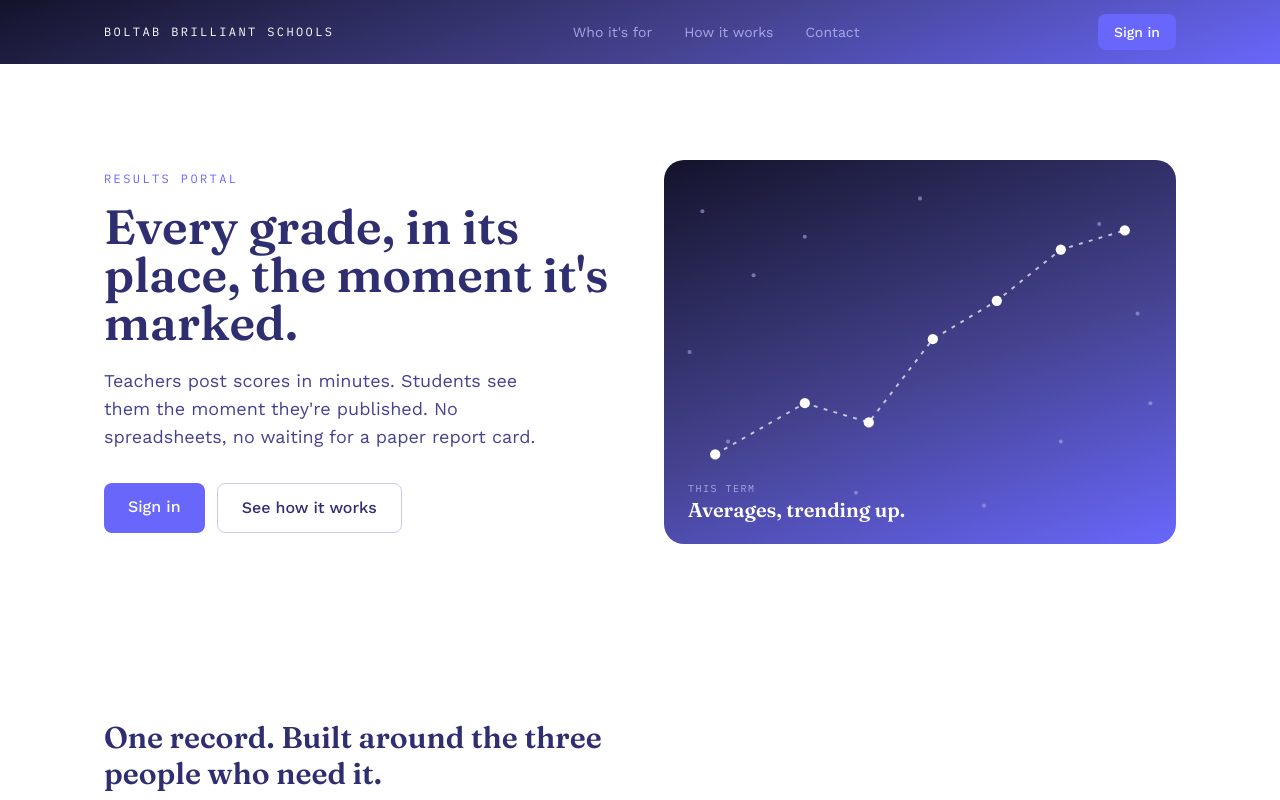
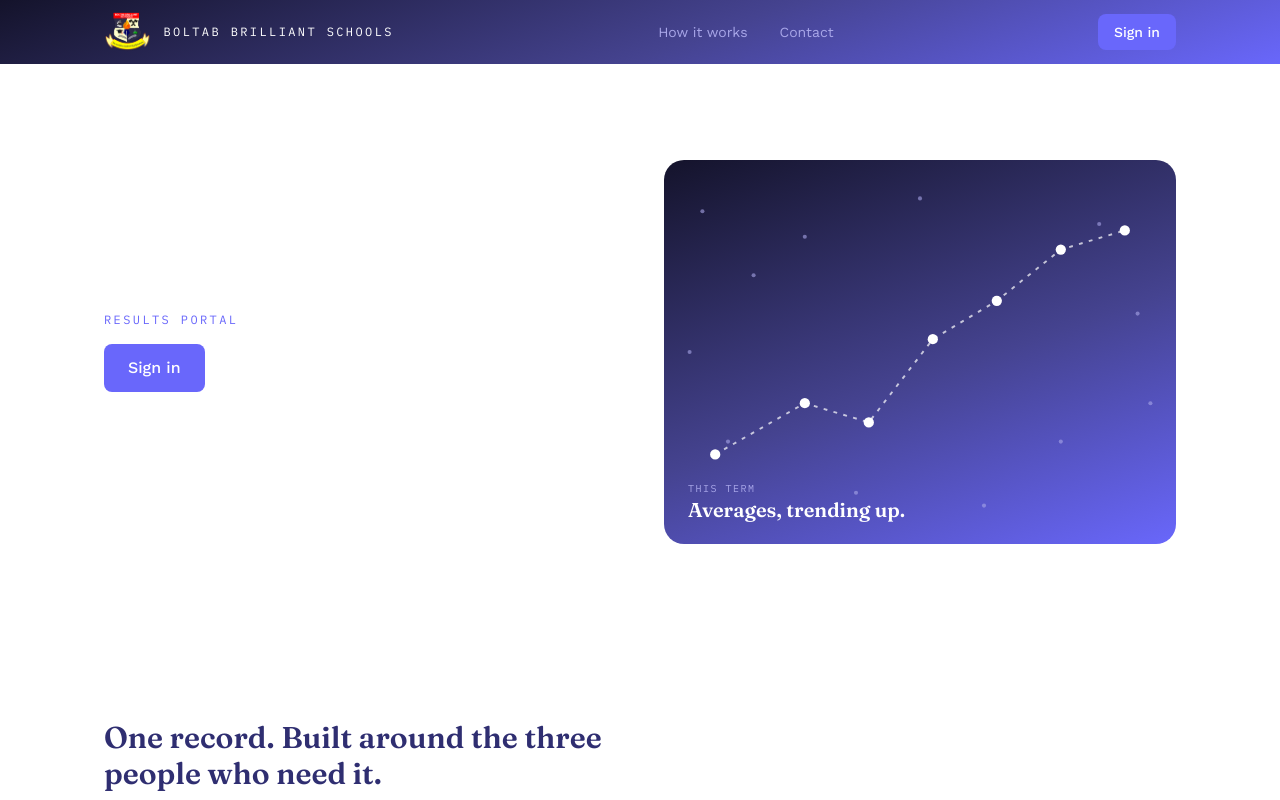
Before and after one commit to starringdaggers/Boltab, a Next.js app: page / in a window 1280 px wide. Shown: the top 800 px of the page. Built offline with nearby package versions, Linux system fonts and the light colour scheme.

Commit message:
Add files via upload

```diff
--- a/src/app/page.tsx
+++ b/src/app/page.tsx
@@ -6,13 +6,13 @@
       {/* Nav */}
       <header className="sticky top-0 z-20 bg-ocean-sunset">
         <div className="max-w-6xl mx-auto px-6 md:px-10 h-16 flex items-center justify-between">
-          <span className="font-mono text-xs tracking-[0.2em] text-antique uppercase">
-            Boltab Brilliant Schools
-          </span>
+          <div className="flex items-center gap-3">
+            <img src="/logo.png" alt="Boltab Brilliant Schools crest" className="h-10 w-auto" />
+            <span className="font-mono text-xs tracking-[0.2em] text-antique uppercase">
+              Boltab Brilliant Schools
+            </span>
+          </div>
           <nav className="hidden md:flex items-center gap-8 text-sm text-taupe">
-            <a href="#audiences" className="hover:text-antique transition-colors">
-              Who it's for
-            </a>
             <a href="#how-it-works" className="hover:text-antique transition-colors">
               How it works
             </a>
@@ -35,14 +35,6 @@
           <p className="font-mono text-xs tracking-[0.2em] text-choc uppercase mb-4">
             Results Portal
           </p>
-          <h1 className="font-display text-4xl md:text-5xl font-semibold leading-tight mb-5">
-            Every grade, in its place, the moment it's marked.
-          </h1>
-          <p className="text-vandyke text-lg mb-8 max-w-md">
-            Teachers post scores in minutes. Students see them the moment
-            they're published. No spreadsheets, no waiting for a paper
-            report card.
-          </p>
           <div className="flex flex-wrap gap-3">
             <Link
               href="/login"
@@ -50,12 +42,6 @@
             >
               Sign in
             </Link>
-            <a
-              href="#how-it-works"
-              className="border border-taupe/60 hover:border-choc text-bistre font-medium rounded-lg px-6 py-3 transition-colors"
-            >
-              See how it works
-            </a>
           </div>
         </div>
 
```
